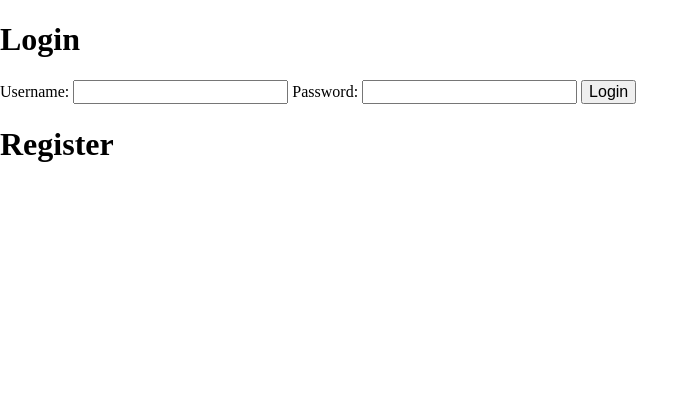
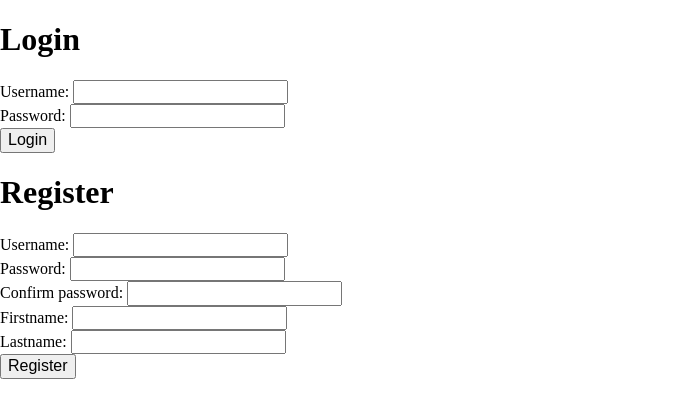
Before and after one commit to Erijoda/vde-project, a PHP site: page / in a window 1280 px wide. Shown: the top 418 px of the page, without its empty margins (0-699 px from the left). Run offline with PHP 8.4, Linux system fonts and the light colour scheme.

Commit message:
changes to the register form

```diff
--- /dev/null
+++ b/css/main.css
@@ -0,0 +1,5 @@
+.error {
+  color: #FF0000;
+  font-weight: 800px;
+  margin-left: 5px;
+}
--- a/index.php
+++ b/index.php
@@ -3,6 +3,15 @@ session_start();
 if (isset($_SESSION['user_id'])) {
   header("Location: home.php");
   die();
+}
+$username = "";
+$firstname = "";
+$lastname = "";
+
+if(isset($_POST['register'])) {
+  $username = $_POST['username'];
+  $firstname = $_POST['firstname'];
+  $lastname = $_POST['lastname'];
 }
 ?>
 <!DOCTYPE html>
@@ -12,6 +21,7 @@ if (isset($_SESSION['user_id'])) {
   <meta name="viewport" content="width=device-width, initial-scale=1.0">
   <meta http-equiv="X-UA-Compatible" content="ie=edge">
   <link rel="stylesheet" href="css/normalize.css">
+  <link rel="stylesheet" href="css/main.css">
   <title>Enkelt medlemsregister</title>
 </head>
 <body>
@@ -19,17 +29,51 @@ if (isset($_SESSION['user_id'])) {
     <div>
       <h1>Login</h1>
       <form method="POST">
-        <label for="username">Username:</label>
-        <input type="text" name="username">
-        <label for="password">Password:</label>
-        <input type="password" name="password">
+        <div>
+          <label for="username">Username:</label>
+          <input type="text" name="username">
+        </div>
+        <div>
+          <label for="password">Password:</label>
+          <input type="password" name="password">
+        </div>
         <input type="submit" name="login" value="Login">
       </form>
     </div>
     <div>
       <h1>Register</h1>
       <form method="POST">
-
+        <div>
+          <label for="username">Username:</label>
+          <input type="text" name="username" value="<?php echo $username;?>">
+        </div>
+        <div>
+          <label for="password">Password:</label>
+          <input type="password" name="password">
+          <?php
+            if (isset($_POST['register']) && ($_POST['password'] != $_POST['password2'])) {
+              echo '<span class="error">The passwords does not match</span>';
+            }
+          ?>
+        </div>
+        <div>
+          <label for="password2">Confirm password:</label>
+          <input type="password" name="password2">
+          <?php
+            if (isset($_POST['register']) && ($_POST['password'] != $_POST['password2'])) {
+              echo '<span class="error">The passwords does not match</span>';
+            }
+          ?>
+        </div>
+        <div>
+          <label for="firstname">Firstname:</label>
+          <input type="text" name="firstname" value="<?php echo $firstname;?>">
+        </div>
+        <div>
+          <label for="lastname">Lastname:</label>
+          <input type="text" name="lastname" value="<?php echo $lastname;?>">
+        </div>
+        <input type="submit" name="register" value="Register">
       </form>
     </div>
   </div>
```
